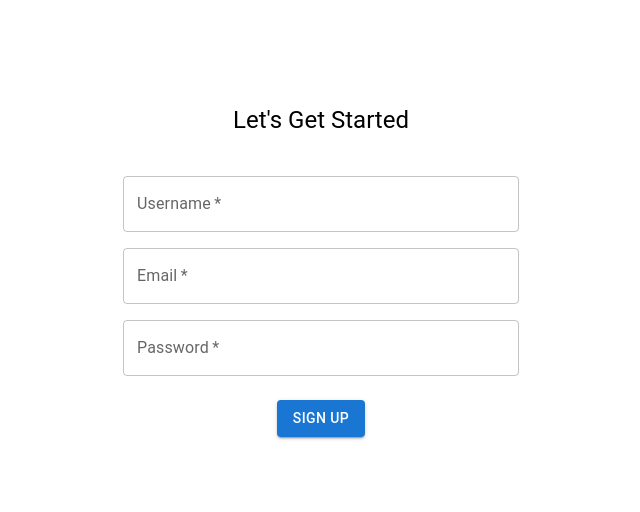
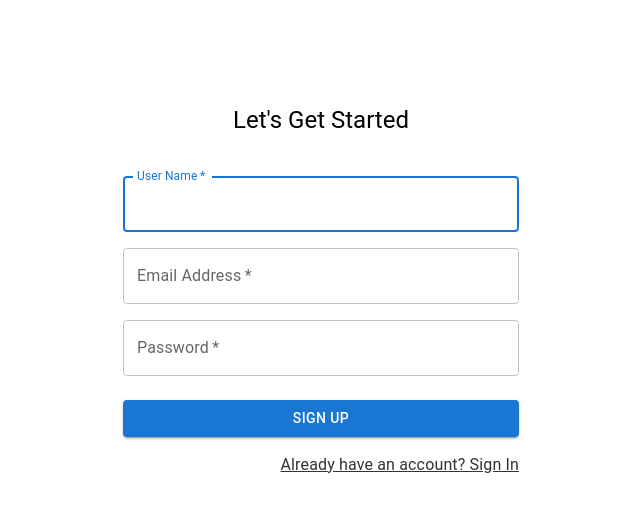
Before and after one commit to Moneeb-Hussain/Split-Wise-App, a React (Vite) app in the folder Split-Wise/: page /SignUp in a window 1280 px wide. Shown: the top 512 px of the page, without its empty margins (319-959 px from the left). Built offline with nearby package versions, Linux system fonts and the light colour scheme.

Commit message:
User Signing Up functionality with validation

```diff
--- a/Split-Wise/src/Components/SignUpForm/SignUpForm.jsx
+++ b/Split-Wise/src/Components/SignUpForm/SignUpForm.jsx
@@ -1,4 +1,4 @@
-import React from 'react'
+import React, { useState } from "react";
 import {
   Box,
   Button,
@@ -6,15 +6,44 @@ import {
   Grid,
   TextField,
   Typography,
+  ListItemButton,
 } from "@mui/material";
+import { createUserWithEmailAndPassword, updateProfile } from "firebase/auth";
+import { auth } from "../../Firebase/Firebase";
+import { Link, useNavigate } from "react-router-dom";
 
 export default function SignUpForm() {
-
+  const navigate = useNavigate();
+  const [error, setError] = useState("");
+  const [submitButtonDisabled, setSubmitButtonDisabled] = useState(false);
+  const handleSubmit = (event) => {
+    event.preventDefault();
+    const data = new FormData(event.currentTarget);
+    const formState = {
+      userName: data.get("userName"),
+      email: data.get("email"),
+      password: data.get("password"),
+    };
+    setSubmitButtonDisabled(true);
+    createUserWithEmailAndPassword(auth, formState.email, formState.password)
+      .then(async (response) => {
+        setSubmitButtonDisabled(false);
+        const user = response.user;
+        await updateProfile(user, {
+          displayName: formState.userName,
+        });
+        navigate("/SignIn");
+      })
+      .catch((error) => {
+        setSubmitButtonDisabled(false);
+        setError(error.message);
+      });
+  };
   return (
     <Container component="main" maxWidth="xs">
       <Box
         component="form"
-        noValidate
+        onSubmit={handleSubmit}
         sx={{
           mt: 8,
           display: "flex",
@@ -27,40 +56,66 @@ export default function SignUpForm() {
           Let's Get Started
         </Typography>
         <Grid container spacing={2}>
-        <Grid item xs={12}>
+          <Grid item xs={12}>
             <TextField
-              label="Username"
-              name="Username"
+              name="userName"
+              id="userName"
+              label="User Name"
+              required
               fullWidth
-              required
+              autoFocus
             />
           </Grid>
           <Grid item xs={12}>
             <TextField
-              label="Email"
               name="email"
+              id="email"
+              label="Email Address"
+              type="email"
+              required
               fullWidth
-              required
             />
           </Grid>
           <Grid item xs={12}>
             <TextField
+              name="password"
+              id="password"
+              type="password"
               label="Password"
-              name="password"
-              type="password"
+              required
               fullWidth
-              required
             />
           </Grid>
         </Grid>
         <Button
           type="submit"
           variant="contained"
+          disabled={submitButtonDisabled}
           sx={{ mt: 3, mb: 2 }}
+          fullWidth
         >
           Sign Up
         </Button>
+        <Grid container justifyContent="flex-end">
+          <Grid item>
+              <Typography
+              component={Link}
+              to="/SignIn"
+              sx={{ color: "#333"}}
+              >
+                Already have an account? Sign In
+              </Typography>
+          </Grid>
+        </Grid>
       </Box>
+      <Typography
+        color="error"
+        fontWeight="bold"
+        variant="body1"
+        sx={{ textAlign: "center" }}
+      >
+        {error}
+      </Typography>
     </Container>
-    )
+  );
 }
```
